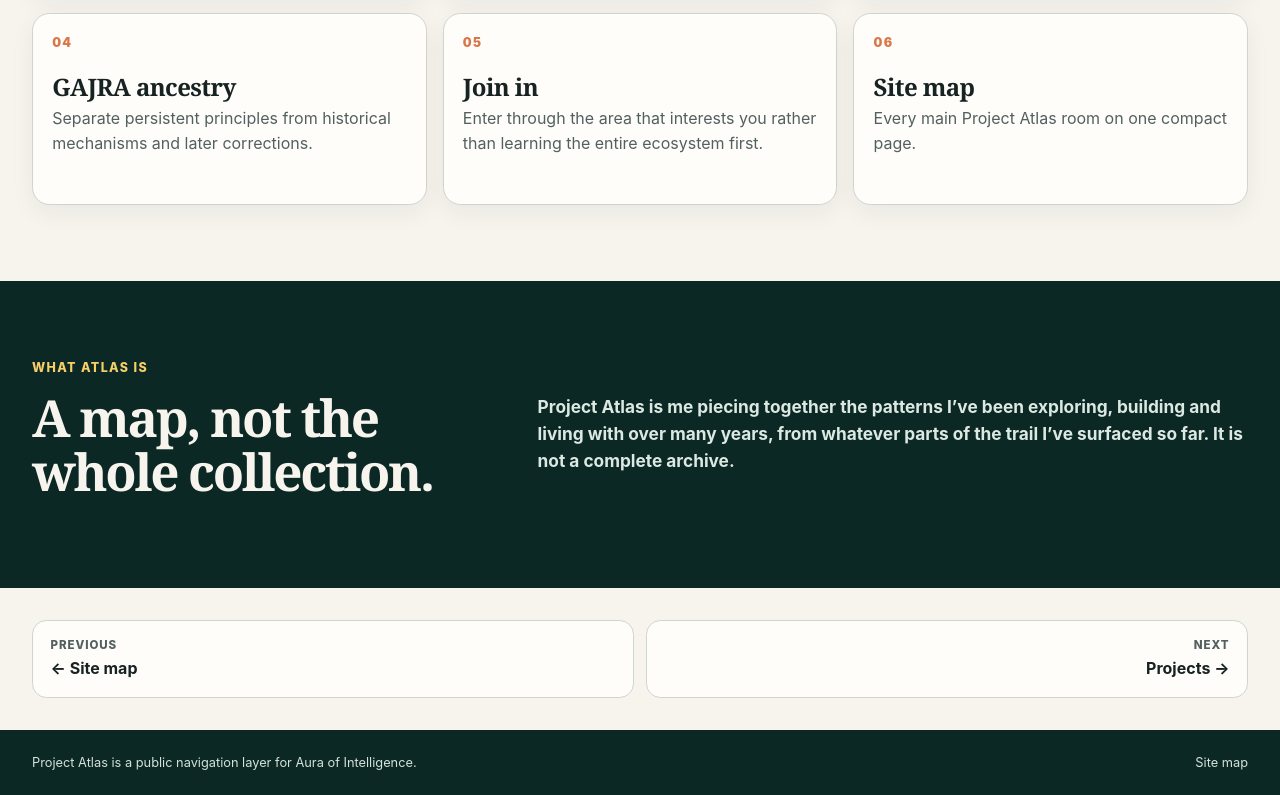
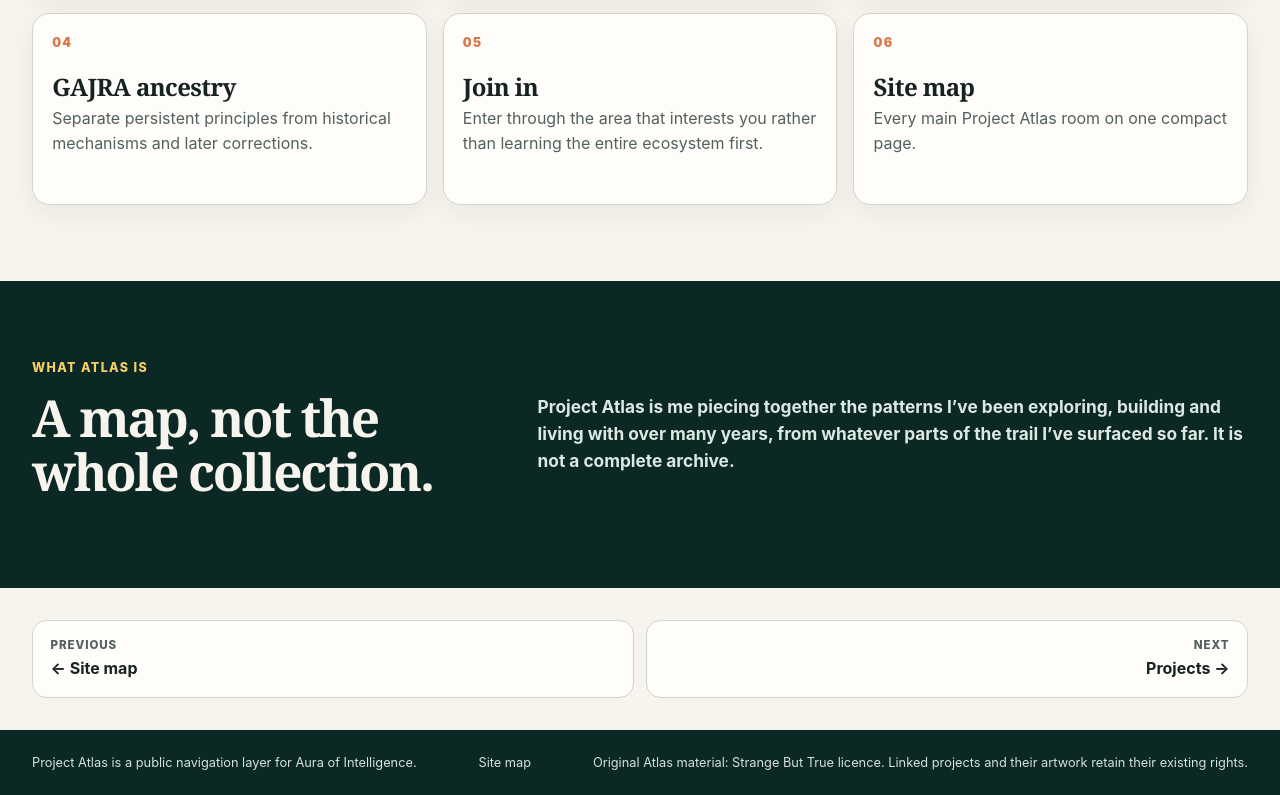
Before and after one commit to auraofintelligence/project-atlas, a website: page index.html in a window 1280 px wide. Shown: the part 1146-1941 px from the top of the page. Drawn offline with Linux system fonts and the light colour scheme.

Commit message:
Add June Strange But True licence to Project Atlas

```diff
--- a/index.html
+++ b/index.html
@@ -90,6 +90,7 @@
   <footer class="site-footer">
     <p>Project Atlas is a public navigation layer for Aura of Intelligence.</p>
     <p><a href="site-map.html">Site map</a></p>
+    <p>Original Atlas material: <a href="https://github.com/auraofintelligence/project-atlas/blob/main/LICENCE.md" target="_blank" rel="noopener noreferrer">Strange But True licence</a>. Linked projects and their artwork retain their existing rights.</p>
   </footer>
 </body>
 </html>
```
Also changed, not shown: pattern-ancestry.html (+1 -0 lines), pattern-braid.html (+1 -0 lines), pattern-eras.html (+1 -0 lines), pattern-gajra.html (+1 -0 lines), pattern-provenance.html (+1 -0 lines), projects.html (+1 -0 lines), site-map.html (+1 -0 lines), volunteer.html (+1 -0 lines), LICENCE.md (added), README.md.
